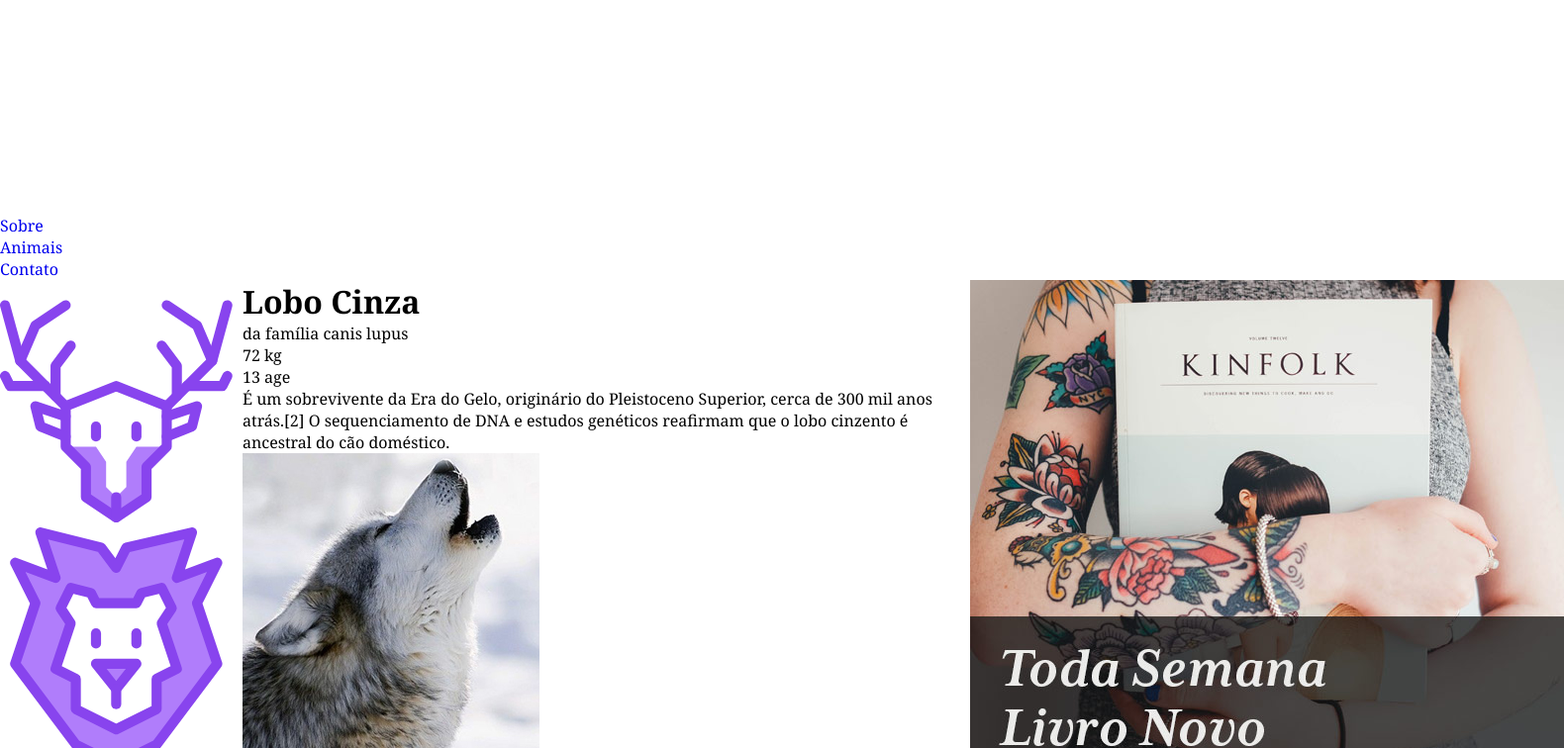
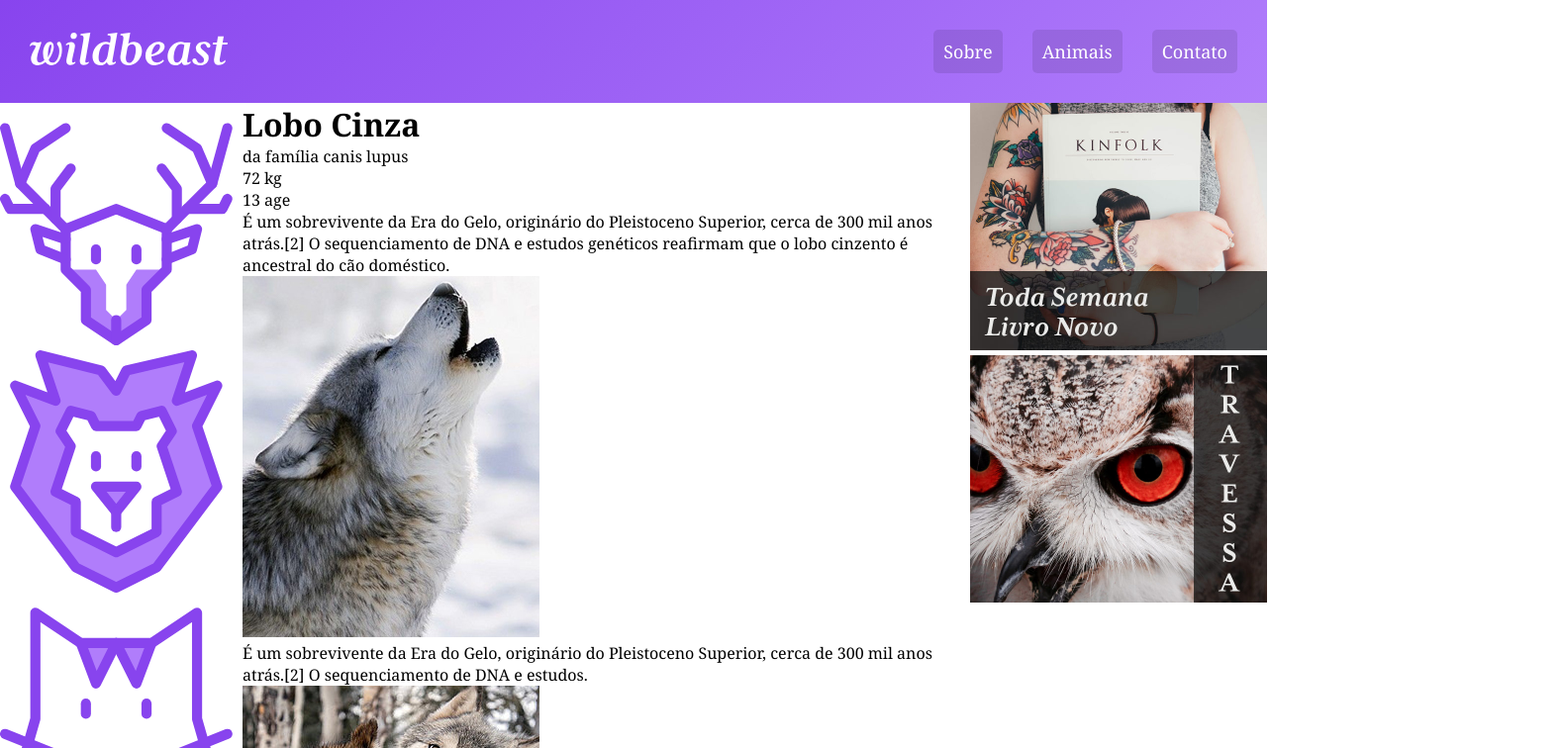
Before and after one commit to bhsouza/Wildbeast, a plain HTML site: page index.html in a window 1280 px wide. Shown: the top 756 px of the page at 99% size, 1580 px wide, since content can reach past the window. Drawn offline with Linux system fonts and the light colour scheme.

Commit message:
Adicionando estilizacao do header

```diff
--- a/css/style.css
+++ b/css/style.css
@@ -11,6 +11,11 @@ body {
   font-family: 'Volkorn', Georgia, serif;
 }
 
+img {
+  max-width: 100%;
+  height: auto;
+}
+
 /* GRID GERAL */
 
 .estrutura {
@@ -22,8 +27,39 @@ body {
     "footer footer footer";
 }
 
+/* HEADER */
+
 .header {
   grid-area: header;
+  background: linear-gradient(135deg, #8844ee, #B07DFB);
+  padding: 30px;
+  display: grid;
+  grid-template-columns: 1fr auto;
+  align-items: center;
+}
+
+.logo {
+  max-width: 200px;
+}
+
+.header nav ul {
+  display: flex;
+  flex-wrap: wrap;
+  gap: 30px;
+}
+
+.header nav a {
+  display: block;
+  padding: 10px;
+  color: #fff;
+  font-size: 1.125em;
+  background: rgba(0, 0, 0, .1);
+  border-radius: 5px;
+  transition: .2s;
+}
+
+.header nav a:hover {
+  background: rgba(0, 0, 0, .5);
 }
 
 .side-nav {
```
